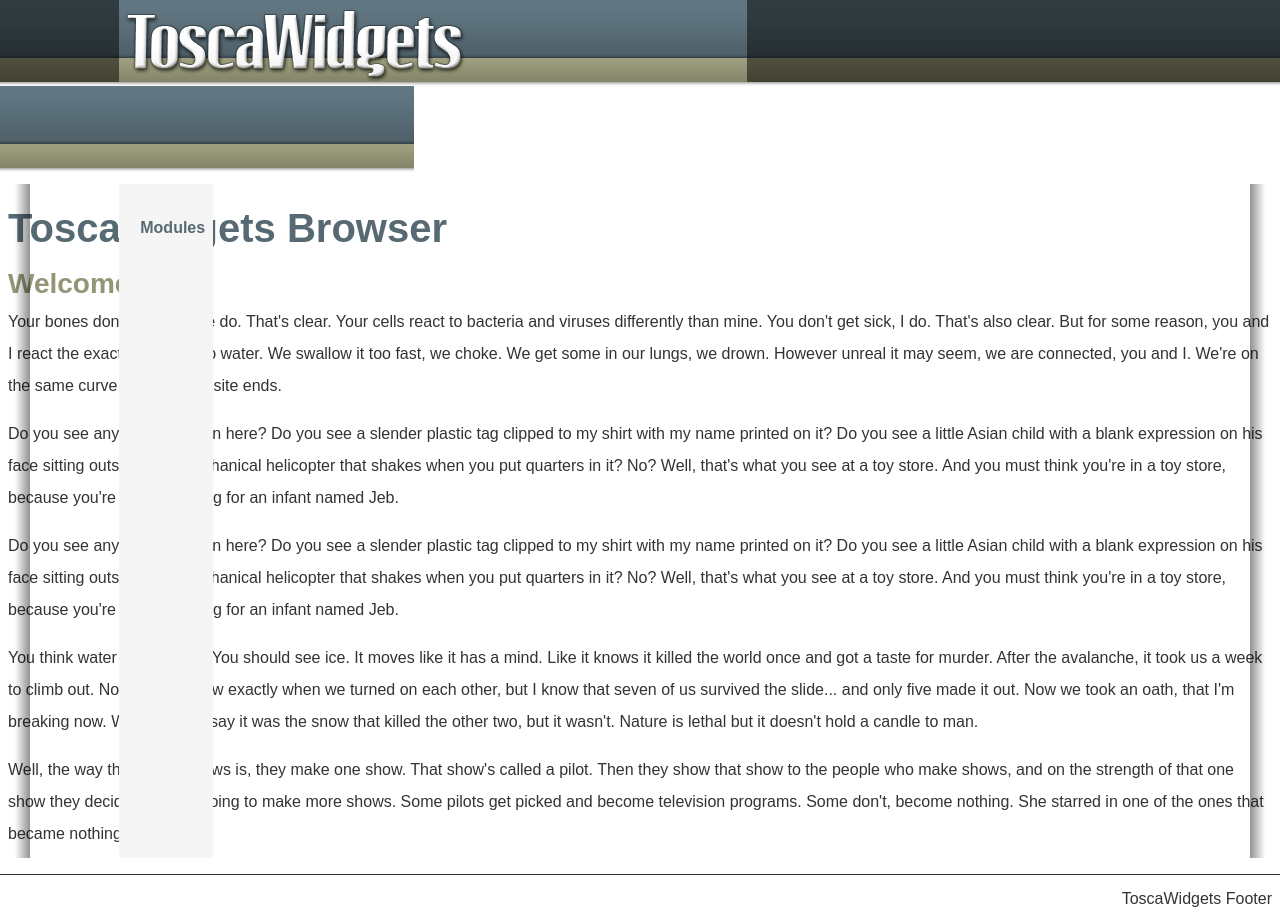
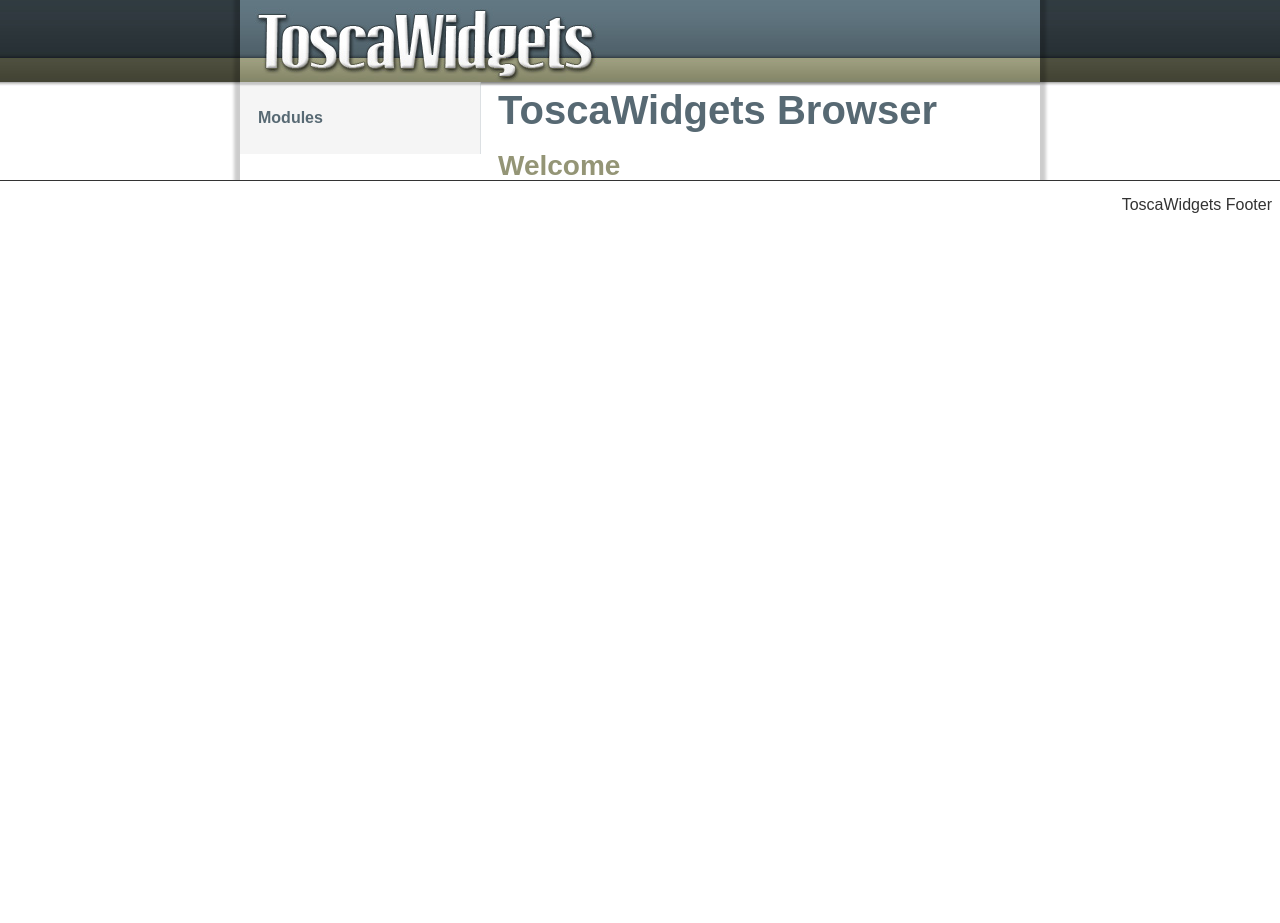
Before and after one commit to gregjurman/tw2browser, a plain HTML site: page index.html in a window 1280 px wide. After the commit the page ends 800 px from the top, so only its background shows below. Drawn offline with Linux system fonts and the light colour scheme.

Commit message:
Much cleaner html

```diff
--- a/css/core.css
+++ b/css/core.css
@@ -15,6 +15,7 @@
 }
 
 html, body {
+    min-height: 100%;
     height: 100%;
 }
 
@@ -27,56 +28,51 @@ body {
 }
 
 /* --- Header ----- */
-.header {
-    margin-left: 9.333%;
-    margin-right: 9.333%;
-    background: url('../images/header-bg.jpg') repeat-x;
-    height: 86px;
-}
-
 #tw-logo {
     padding-top: 8px;
     padding-left: 4px;
 }
 
-.container_12 .head {
-    height: 86px;
+.container_10 {
+    overflow: hidden;
+    -webkit-box-shadow: 0px 0px 3px 6px rgba(0,0,0,0.2);
+    -moz-box-shadow: 0px 0px 3px 6px rgba(0,0,0,0.2);
+    box-shadow: 0px 0px 3px 6px rgba(0,0,0, 0.2);
+}
+
+.container_10 .head {
+    height: 82px;
+    z-index: 1000;
     background: url('../images/header-bg.jpg') repeat-x;
 }
 
-.container_12 .grid_6.head {
-    margin-right: 0;
-    margin-left: 9.333%;
-    padding-left: 0;
-    width: 49%;
-    z-index: 3;
+.head.lft, .head.rght, .body.lft, .body.rght {
+    margin: 0;
+    padding: 0 10px;
 }
 
-.container_12 .grid_4.head {
-    margin-left: 0;
-    margin-right: 9.333%;
-    padding-right: 0;
-    width: 32.333%;
-    z-index: 3;
+.grid_10.drop-sliver {
+    z-index: 500;
+    -webkit-box-shadow: 0px 0px 2px 3px rgba(0,0,0,0.2);
+    -moz-box-shadow: 0px 0px 2px 3px rgba(0,0,0,0.2);
+    box-shadow: 0px 0px 2px 3px rgba(0,0,0, 0.2);
+    height: 0px;
+    margin: 0;
+    padding: 0 10px;
+}
+
+.body.rght {
+    padding: 0 10px 0 9px;
+}
+
+.body.lft {
+    background-color: #f5f5f5;
+    border-right-style: solid;
+    border-right-color: #dce0e3;
+    border-right-width: 1px;
 }
 
 /* --- Body content ----- */
-
-.content {
-    vertical-align: baseline;
-    position: relative;
-    z-index: 1;
-    height: inherit;
-    top: -4px;
-    overflow: hidden;
-    min-height: 100%;
-    height: auto !important;
-    height: 100%;
-}
-
-.content div {
-    padding-top: 1em;
-}
 
 h1, h2, h3, h4, h5, h6, p {
     padding: 8px;
@@ -90,50 +86,10 @@ h2 {
     color: #949576;
 }
 
-.content .grid_1.lft {
-    position: absolute;
-    left: 0;
-    top: 0;
-    background: url('../images/backshadow-left.png') right top repeat-y;
-    margin-right: 0;
-    padding-right: 2%;
-    bottom: 0;
-}
-
-.content .grid_3 {
-    background-color: #f5f5f5;
-    margin-left: 0;
-    bottom: 0;
-    position: absolute;
-    bottom: 0;
-    top: 0;
-    left: 0;
-}
-
-.content .grid_3.prefix_1 {
-    padding-left: 1%;
-    margin-left: 9.333%;
-}
-
-.content .grid_7 {
-    margin-right: 0;
-}
-
-.content .grid_1.rght {
-    position: absolute;
-    top: 0;
-    right: 0;
-    bottom: 0;
-    background: url('../images/backshadow-right.png') left top repeat-y;
-    margin-left: 0;
-    padding-left: 2%;
-}
-
-
 /* --- Footer ----- */
 footer {
     height: 2em;
-    margin-top: -4px;
+    margin-top: 0px;
     border-style: solid;
     border-top-width: 1px;
     background-color: #FFF;
@@ -164,5 +120,5 @@ h2 {
 }
 
 h3 {
-    line-height: 2.5em;
+    line-height: 3.5em;
 }
--- a/index.html
+++ b/index.html
@@ -21,7 +21,7 @@
 		<link rel="icon" type="image/png" href="" />
 		<link rel="stylesheet" type="text/css" href="css/reset.css" />
 		<link rel="stylesheet" type="text/css" href="css/core.css" />
-        <link rel="stylesheet" type="text/css" href="css/fluid_grid.css" />
+        <link rel="stylesheet" type="text/css" href="css/grid.css" />
 
 		<script type="text/javascript" src="js/lib/jquery-1.7.1.min.js"></script>
 		<script type="text/javascript" src="js/lib/less-1.2.1.min.js"></script>
@@ -30,35 +30,24 @@
 		<title>ToscaWidgets2 Browser</title>
 	</head>
 
-	<body id="nexus-project">
-        <div class="container_12">
-            <div class="grid_6 prefix_1 head">
+	<body>
+        <div class="container_10">
+            <div class="grid_6 head lft">
                 <img id="tw-logo" src="images/toscawidgets-logo.jpg"/>
             </div>
-            <div class="grid_4 suffix_1 head">
+            <div class="grid_4 head rght">
             </div>
-            <div class="clear">&nbsp;</div>
-            <div class="content">
-                <div class="grid_1 lft">&nbsp;</div>
-                <div class="grid_3 prefix_1">
-                    <h3>Modules</h3>
-                </div>
-                <div class="grid_7 prefix_4">
-                    <h1>ToscaWidgets Browser</h1>
-                    <h2>Welcome</h2>
-<p>Your bones don't break, mine do. That's clear. Your cells react to bacteria and viruses differently than mine. You don't get sick, I do. That's also clear. But for some reason, you and I react the exact same way to water. We swallow it too fast, we choke. We get some in our lungs, we drown. However unreal it may seem, we are connected, you and I. We're on the same curve, just on opposite ends. </p>
-
-<p>Do you see any Teletubbies in here? Do you see a slender plastic tag clipped to my shirt with my name printed on it? Do you see a little Asian child with a blank expression on his face sitting outside on a mechanical helicopter that shakes when you put quarters in it? No? Well, that's what you see at a toy store. And you must think you're in a toy store, because you're here shopping for an infant named Jeb. </p>
-
-<p>Do you see any Teletubbies in here? Do you see a slender plastic tag clipped to my shirt with my name printed on it? Do you see a little Asian child with a blank expression on his face sitting outside on a mechanical helicopter that shakes when you put quarters in it? No? Well, that's what you see at a toy store. And you must think you're in a toy store, because you're here shopping for an infant named Jeb. </p>
-
-<p>You think water moves fast? You should see ice. It moves like it has a mind. Like it knows it killed the world once and got a taste for murder. After the avalanche, it took us a week to climb out. Now, I don't know exactly when we turned on each other, but I know that seven of us survived the slide... and only five made it out. Now we took an oath, that I'm breaking now. We said we'd say it was the snow that killed the other two, but it wasn't. Nature is lethal but it doesn't hold a candle to man. </p>
-
-<p>Well, the way they make shows is, they make one show. That show's called a pilot. Then they show that show to the people who make shows, and on the strength of that one show they decide if they're going to make more shows. Some pilots get picked and become television programs. Some don't, become nothing. She starred in one of the ones that became nothing. </p>
-                </div>
-                <div class="grid_1 rght">&nbsp;</div>
+            <div class="clearfix"></div>
+            <div class="grid_10 drop-sliver">
             </div>
-            <div class="clear">&nbsp;</div>
+            <div class="grid_3 lft body">
+                <h3>Modules</h3>
+            </div>
+            <div class="grid_7 rght body">
+                <h1>ToscaWidgets Browser</h1>
+                <h2>Welcome</h2>
+            </div>
+            <div class="clearfix"></div>
         </div>
         <footer>
             <p>ToscaWidgets Footer</p>
```
